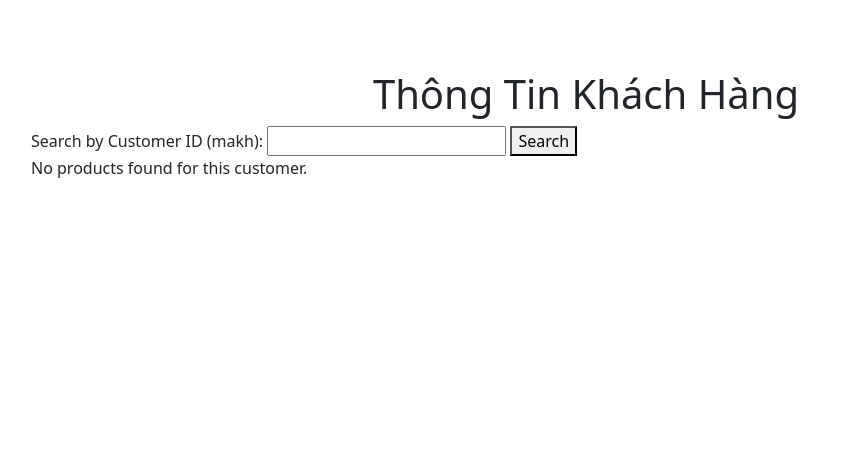
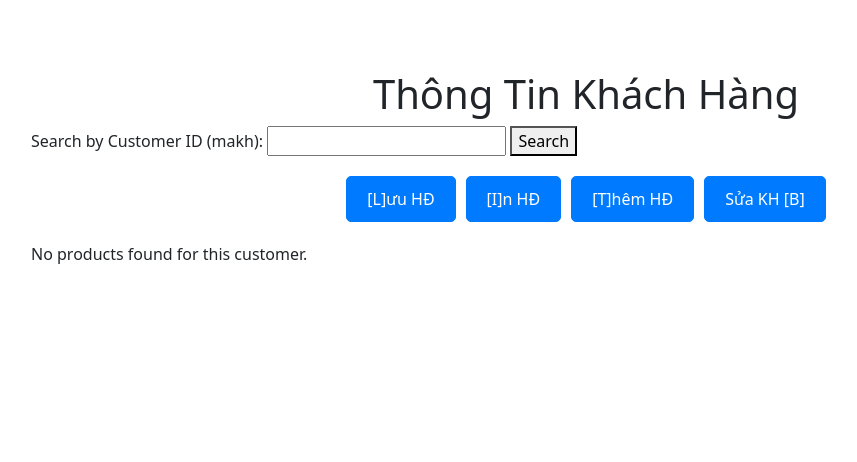
Before and after one commit to kaisergrimlock/medic, a Yii app: template basic/views/site/index.php in a window 1280 px wide. Shown: the top 462 px of the page, without its empty margins (54-911 px from the left). Run offline with PHP 8.4 and a stand-in for Yii, Linux system fonts and the light colour scheme; the template is opened without the code that fills it, so the values that code supplies are empty; some libraries are stand-ins or nearby versions.

Commit message:
added buttons

```diff
--- a/basic/views/site/index.php
+++ b/basic/views/site/index.php
@@ -60,8 +60,23 @@
     <p>No customer found with Mã KH: <?= Html::encode($makh) ?></p>
 <?php endif; ?>
 
+<div class="ops-button-container">
+    <button class="ops-button" id="save-button">
+        [L]ưu HĐ
+    </button>
+    <button class="ops-button" id="print-button">
+        [I]n HĐ
+    </button>
+    <button class="ops-button" id="add-button">
+        [T]hêm HĐ
+    </button>
+    <button class="ops-button" id="cust-button">
+        Sửa KH [B]
+    </button>
+</div>
+
 <!-- Purchased Products Table -->
-<?php if (!empty($data) || $customer): ?>
+<?php if (!empty($data) && $customer): ?>
     <!-- Invoice Details -->
     <div class="invoice-header">
         <div class="invoice-details">
@@ -90,7 +105,6 @@
         </div>
     </div>
 
-
     <table class="table table-bordered table-striped">
         <thead>
             <tr>
--- a/basic/web/css/site.css
+++ b/basic/web/css/site.css
@@ -215,3 +215,21 @@ input[type="checkbox"] {
     display: flex;
     justify-items: space-between;
 }
+
+.ops-button-container {
+    display: flex;
+    gap: 10px; /* Spacing between buttons */
+    justify-content: center; /* Center buttons horizontally */
+    margin: 20px 0; /* Add margin around the container */
+}
+
+.ops-button {
+    padding: 10px 20px; /* Padding inside the button */
+    font-size: 16px; /* Font size for text */
+    border: 1px solid #007bff; /* Blue border */
+    border-radius: 5px; /* Rounded corners */
+    background-color: #007bff; /* Blue background */
+    color: white; /* Text color */
+    cursor: pointer; /* Show pointer cursor on hover */
+    transition: background-color 0.3s ease, transform 0.3s ease; /* Smooth transitions for hover */
+}
```
